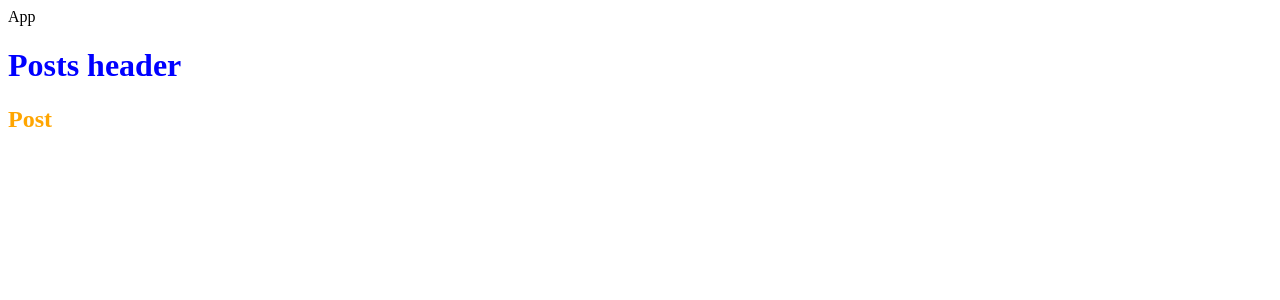
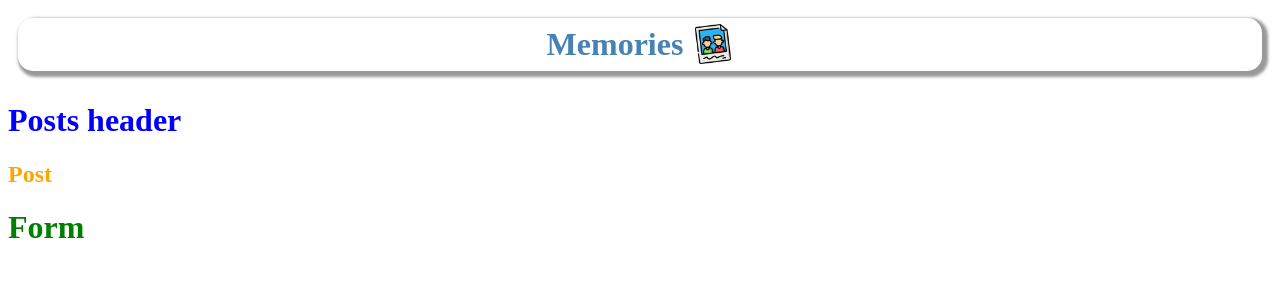
Before and after one commit to ZhouTian0716/zt-mern-solid, a React (Create React App) app in the folder client/: page / in a window 1280 px wide. Shown: the top 300 px of the page. Built offline with nearby package versions, Linux system fonts and the light colour scheme.

Commit message:
redux see you tomorrow

```diff
--- a/client/src/App.js
+++ b/client/src/App.js
@@ -1,11 +1,21 @@
 import React from "react";
 import Posts from "./components/Posts/Posts";
+import Form from "./components/Form/Form";
+import "./App.scss";
+import logo from "./images/logo.png";
 
 const App = () => {
   return (
     <>
-      <div>App</div>
+      <div className="container">
+        <div className="app_bar">
+          <h1 className="name">Memories</h1>
+          <img className="logo" src={logo} alt="logo" />
+        </div>
+
+      </div>
       <Posts />
+      <Form />
     </>
   );
 };
--- /dev/null
+++ b/client/src/App.scss
@@ -0,0 +1,26 @@
+.container {
+  display: flex;
+  flex-direction: column;
+}
+
+.app_bar {
+  display: flex;
+  align-items: center;
+  justify-content: center;
+
+  border-radius: 15px;
+  margin: 10px;
+  padding: 5px 0;
+  box-shadow: 3px 3px 3px 3px #999999;
+  .name {
+    line-height: 0;
+    font-size: 2rem;
+    color: steelblue;
+    text-align: center;
+  }
+  .logo {
+    margin-left: 10px;
+    height: 2.5rem;
+    width: 2.5rem;
+  }
+}
--- a/client/src/components/Form/Form.jsx
+++ b/client/src/components/Form/Form.jsx
@@ -3,7 +3,7 @@ import classes from "./Form.module.scss";
 
 const Form = () => {
   return (
-    <div>Form</div>
+    <h1 className={classes.header}>Form</h1>
   )
 }
 
--- a/client/src/components/Form/Form.module.scss
+++ b/client/src/components/Form/Form.module.scss
@@ -0,0 +1,3 @@
+.header {
+  color: green;
+}
```
Also changed, not shown: client/src/images/logo.png (added).
